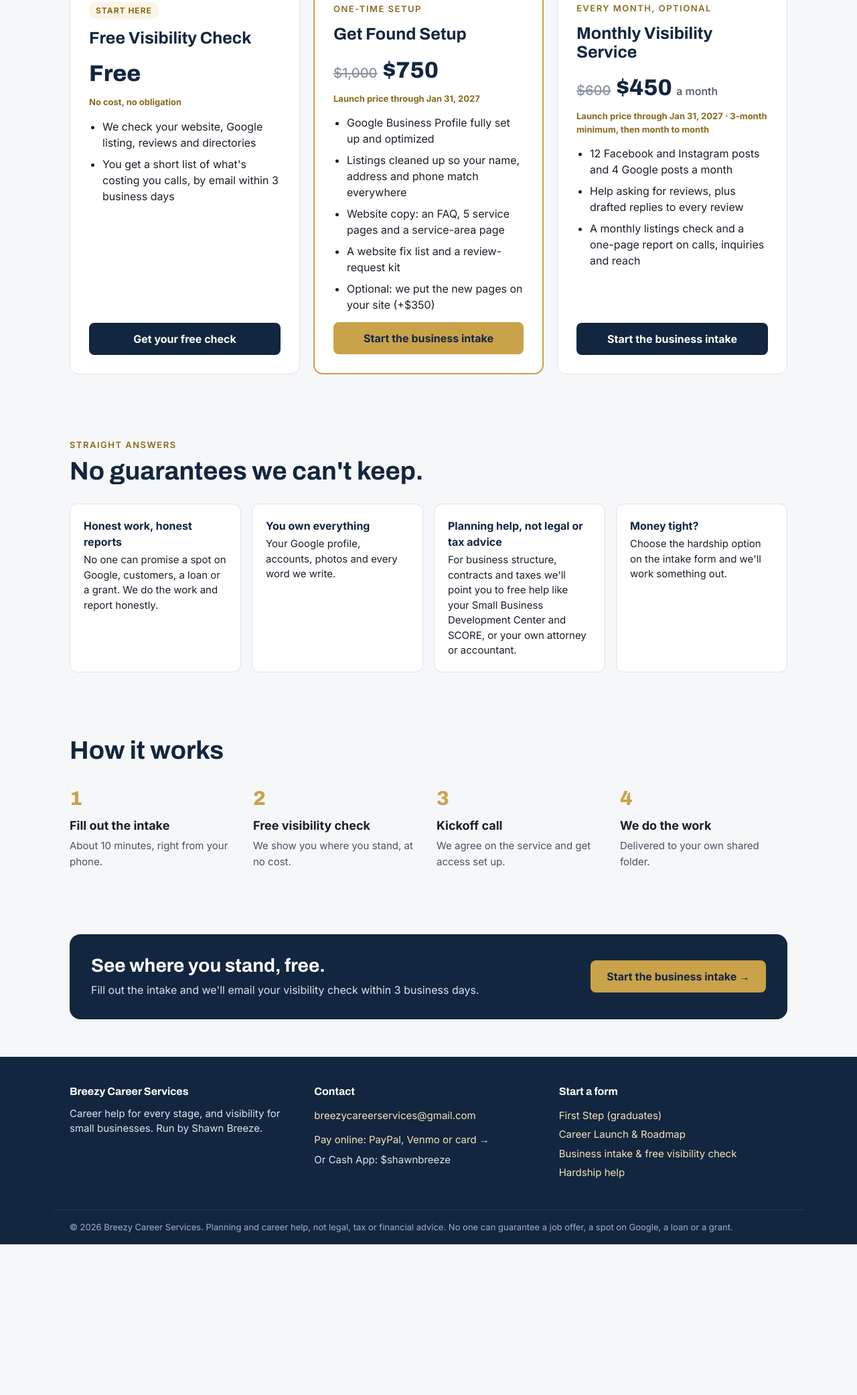
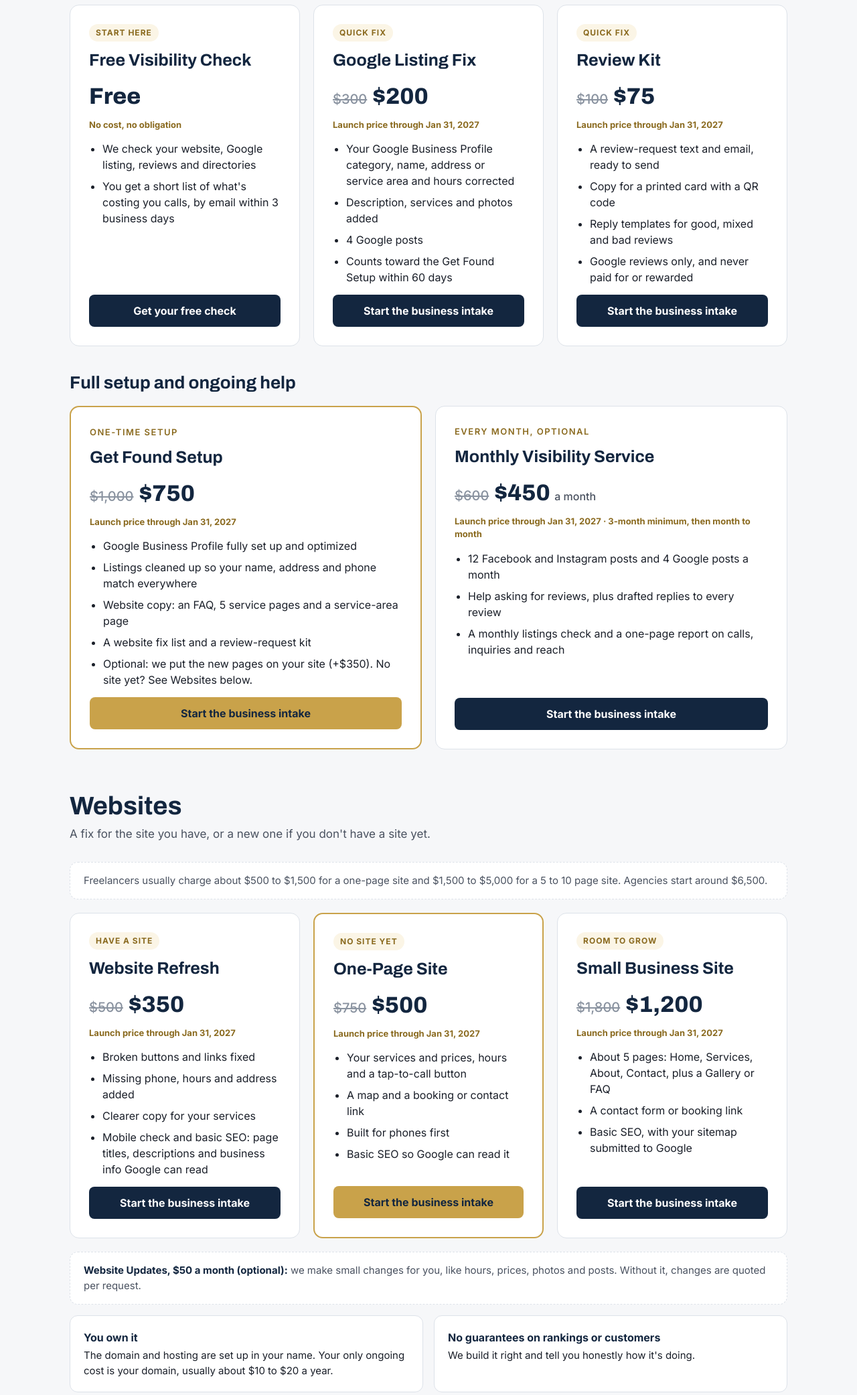
Before and after one commit to Ghettobreeze/breezy-website, a plain HTML site: page business.html in a window 1280 px wide. Shown: the part 1478-3561 px from the top of the page at 67% size. Before the commit the page ends 3336 px from the top, so only its background shows below. Drawn offline with Linux system fonts and the light colour scheme.

Commit message:
Add files via upload

```diff
--- a/business.html
+++ b/business.html
@@ -50,22 +50,56 @@
 <a class="btn gold" href="https://docs.google.com/forms/d/e/1FAIpQLSdFb2eQPVQm5jY2h3ijmGggKryPRr20mlvMFcGOA8ohJTyjcQ/viewform" target="_blank" rel="noopener">Start the business intake</a></div>
 </div></div></section>
 <section style="padding-top:0"><div class="wrap">
-<div class="head"><h2>Get found</h2></div>
+<div class="head"><h2>Get found</h2><p>Start small with a free check or a quick fix, or let us handle everything.</p></div>
 <div class="compare">The same pieces cost about $1,100 to $4,500+ bought separately, and $600 to $2,500 a month for ongoing posting and local SEO.</div>
 <div class="grid">
 <div class="card"><span class="tag">START HERE</span><h3>Free Visibility Check</h3>
 <div class="price">Free</div><div class="launch">No cost, no obligation</div>
 <ul><li>We check your website, Google listing, reviews and directories</li><li>You get a short list of what's costing you calls, by email within 3 business days</li></ul>
 <a class="btn navy" href="https://docs.google.com/forms/d/e/1FAIpQLSdFb2eQPVQm5jY2h3ijmGggKryPRr20mlvMFcGOA8ohJTyjcQ/viewform" target="_blank" rel="noopener">Get your free check</a></div>
+<div class="card"><span class="tag">QUICK FIX</span><h3>Google Listing Fix</h3>
+<div class="price"><s>$300</s>$200</div><div class="launch">Launch price through Jan 31, 2027</div>
+<ul><li>Your Google Business Profile category, name, address or service area and hours corrected</li><li>Description, services and photos added</li><li>4 Google posts</li><li>Counts toward the Get Found Setup within 60 days</li></ul>
+<a class="btn navy" href="https://docs.google.com/forms/d/e/1FAIpQLSdFb2eQPVQm5jY2h3ijmGggKryPRr20mlvMFcGOA8ohJTyjcQ/viewform" target="_blank" rel="noopener">Start the business intake</a></div>
+<div class="card"><span class="tag">QUICK FIX</span><h3>Review Kit</h3>
+<div class="price"><s>$100</s>$75</div><div class="launch">Launch price through Jan 31, 2027</div>
+<ul><li>A review-request text and email, ready to send</li><li>Copy for a printed card with a QR code</li><li>Reply templates for good, mixed and bad reviews</li><li>Google reviews only, and never paid for or rewarded</li></ul>
+<a class="btn navy" href="https://docs.google.com/forms/d/e/1FAIpQLSdFb2eQPVQm5jY2h3ijmGggKryPRr20mlvMFcGOA8ohJTyjcQ/viewform" target="_blank" rel="noopener">Start the business intake</a></div>
+</div>
+<div class="head" style="margin:40px 0 20px"><h3 style="font-size:26px">Full setup and ongoing help</h3></div>
+<div class="grid two">
 <div class="card feature"><div class="eyebrow dark">One-time setup</div><h3>Get Found Setup</h3>
 <div class="price"><s>$1,000</s>$750</div><div class="launch">Launch price through Jan 31, 2027</div>
-<ul><li>Google Business Profile fully set up and optimized</li><li>Listings cleaned up so your name, address and phone match everywhere</li><li>Website copy: an FAQ, 5 service pages and a service-area page</li><li>A website fix list and a review-request kit</li><li>Optional: we put the new pages on your site (+$350)</li></ul>
+<ul><li>Google Business Profile fully set up and optimized</li><li>Listings cleaned up so your name, address and phone match everywhere</li><li>Website copy: an FAQ, 5 service pages and a service-area page</li><li>A website fix list and a review-request kit</li><li>Optional: we put the new pages on your site (+$350). No site yet? See Websites below.</li></ul>
 <a class="btn gold" href="https://docs.google.com/forms/d/e/1FAIpQLSdFb2eQPVQm5jY2h3ijmGggKryPRr20mlvMFcGOA8ohJTyjcQ/viewform" target="_blank" rel="noopener">Start the business intake</a></div>
 <div class="card"><div class="eyebrow dark">Every month, optional</div><h3>Monthly Visibility Service</h3>
 <div class="price"><s>$600</s>$450 <small>a month</small></div><div class="launch">Launch price through Jan 31, 2027 · 3-month minimum, then month to month</div>
 <ul><li>12 Facebook and Instagram posts and 4 Google posts a month</li><li>Help asking for reviews, plus drafted replies to every review</li><li>A monthly listings check and a one-page report on calls, inquiries and reach</li></ul>
 <a class="btn navy" href="https://docs.google.com/forms/d/e/1FAIpQLSdFb2eQPVQm5jY2h3ijmGggKryPRr20mlvMFcGOA8ohJTyjcQ/viewform" target="_blank" rel="noopener">Start the business intake</a></div>
 </div></div></section>
+<section id="websites" style="padding-top:0"><div class="wrap">
+<div class="head"><h2>Websites</h2><p>A fix for the site you have, or a new one if you don't have a site yet.</p></div>
+<div class="compare">Freelancers usually charge about $500 to $1,500 for a one-page site and $1,500 to $5,000 for a 5 to 10 page site. Agencies start around $6,500.</div>
+<div class="grid">
+<div class="card"><span class="tag">HAVE A SITE</span><h3>Website Refresh</h3>
+<div class="price"><s>$500</s>$350</div><div class="launch">Launch price through Jan 31, 2027</div>
+<ul><li>Broken buttons and links fixed</li><li>Missing phone, hours and address added</li><li>Clearer copy for your services</li><li>Mobile check and basic SEO: page titles, descriptions and business info Google can read</li></ul>
+<a class="btn navy" href="https://docs.google.com/forms/d/e/1FAIpQLSdFb2eQPVQm5jY2h3ijmGggKryPRr20mlvMFcGOA8ohJTyjcQ/viewform" target="_blank" rel="noopener">Start the business intake</a></div>
+<div class="card feature"><span class="tag">NO SITE YET</span><h3>One-Page Site</h3>
+<div class="price"><s>$750</s>$500</div><div class="launch">Launch price through Jan 31, 2027</div>
+<ul><li>Your services and prices, hours and a tap-to-call button</li><li>A map and a booking or contact link</li><li>Built for phones first</li><li>Basic SEO so Google can read it</li></ul>
+<a class="btn gold" href="https://docs.google.com/forms/d/e/1FAIpQLSdFb2eQPVQm5jY2h3ijmGggKryPRr20mlvMFcGOA8ohJTyjcQ/viewform" target="_blank" rel="noopener">Start the business intake</a></div>
+<div class="card"><span class="tag">ROOM TO GROW</span><h3>Small Business Site</h3>
+<div class="price"><s>$1,800</s>$1,200</div><div class="launch">Launch price through Jan 31, 2027</div>
+<ul><li>About 5 pages: Home, Services, About, Contact, plus a Gallery or FAQ</li><li>A contact form or booking link</li><li>Basic SEO, with your sitemap submitted to Google</li></ul>
+<a class="btn navy" href="https://docs.google.com/forms/d/e/1FAIpQLSdFb2eQPVQm5jY2h3ijmGggKryPRr20mlvMFcGOA8ohJTyjcQ/viewform" target="_blank" rel="noopener">Start the business intake</a></div>
+</div>
+<div class="compare" style="margin:20px 0 0"><strong style="color:var(--navy)">Website Updates, $50 a month (optional):</strong> we make small changes for you, like hours, prices, photos and posts. Without it, changes are quoted per request.</div>
+<div class="promise" style="margin-top:16px">
+<div><strong>You own it</strong>The domain and hosting are set up in your name. Your only ongoing cost is your domain, usually about $10 to $20 a year.</div>
+<div><strong>No guarantees on rankings or customers</strong>We build it right and tell you honestly how it's doing.</div>
+</div>
+</div></section>
 <section class="tight"><div class="wrap">
 <div class="head"><span class="eyebrow dark">Straight answers</span><h2>No guarantees we can't keep.</h2></div>
 <div class="promise">
```
Also changed, not shown: index.html (+1 -1 lines), og.png.
